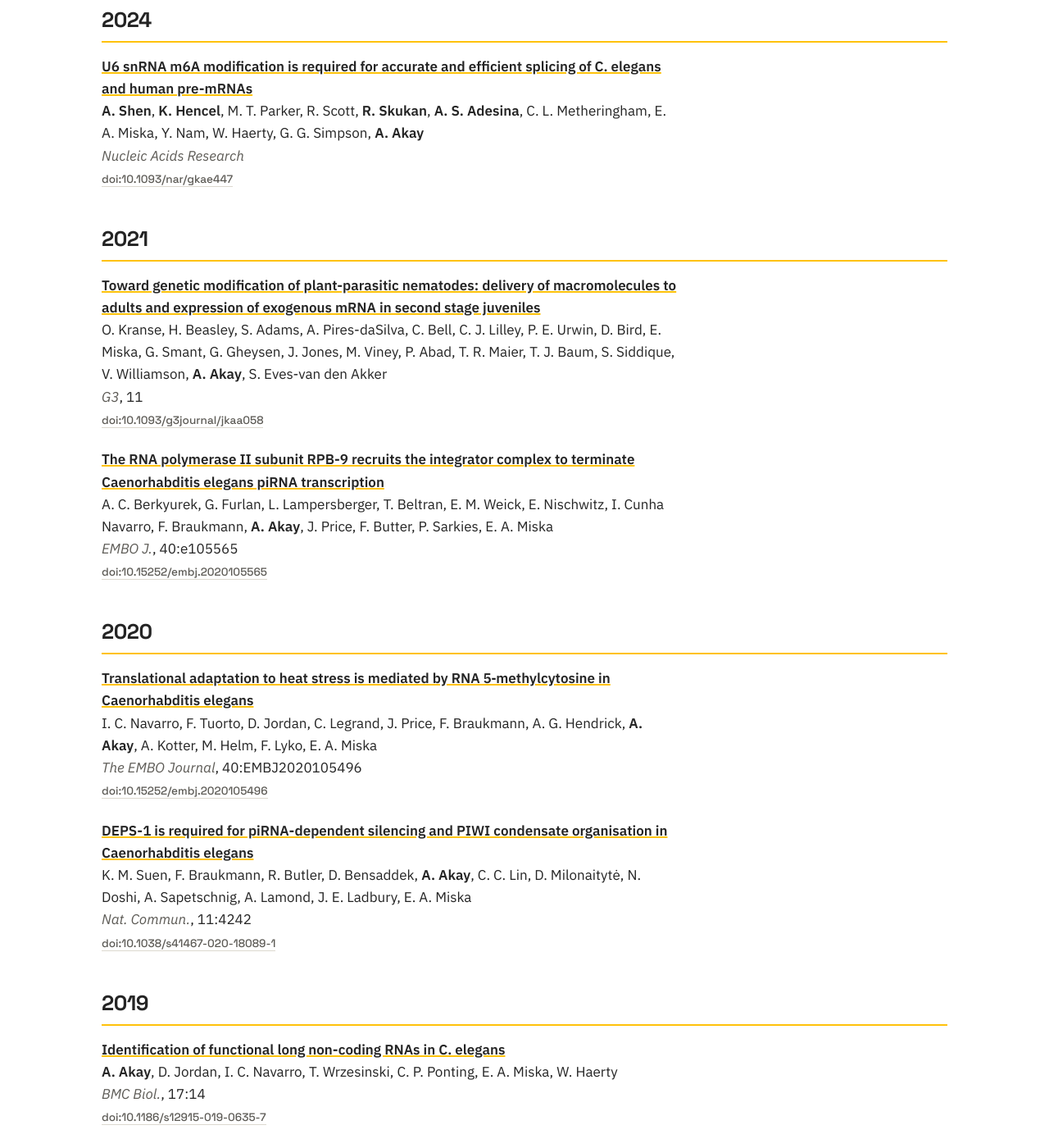
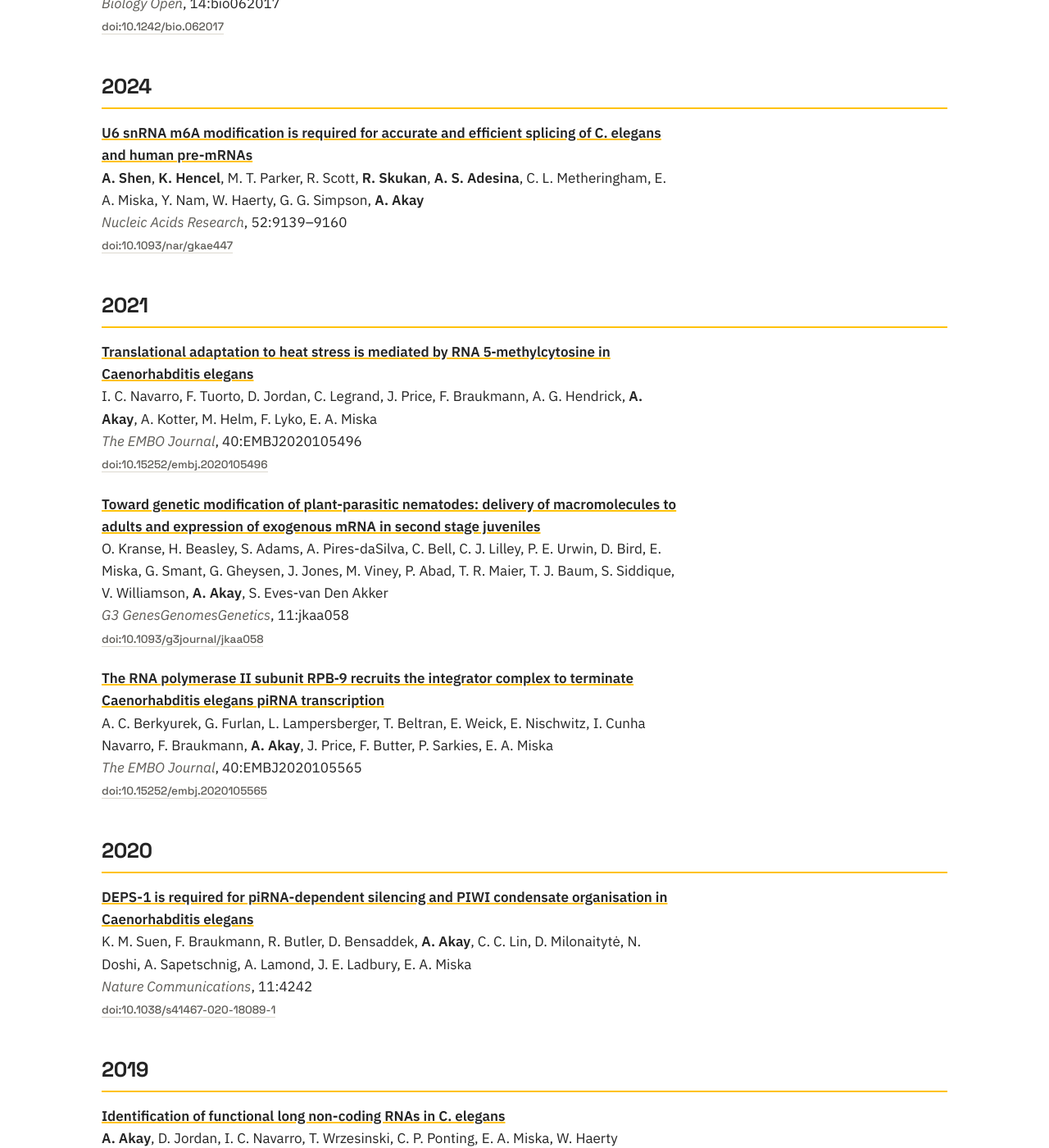
Before and after one commit to Akay-Lab/akay-lab.github.io, a Jekyll site: the page built from publications.html, in a window 1280 px wide and 1400 px high, scrolled down 976 px. Shown: the whole window at 82% size. Built offline with Jekyll 4.4.1, drawn with Linux system fonts in a browser that asks for light colours; some of the changed text lies outside the part shown.

Commit message:
Update publications from publications.bib

```diff
--- a/_data/publications.yml
+++ b/_data/publications.yml
@@ -5,24 +5,26 @@
 - title: "Widespread intron retention and exon skipping characterise alternative splicing changes in a C. elegans model of spinal muscular atrophy"
   authors: "S. Rashid, <strong>A. Shen</strong>, A. Yong, <strong>A. Akay</strong>, M. Dimitriadi"
   venue: "Human Molecular Genetics"
-  year: "2025"
+  volume: "35:ddaf176"
+  year: "2026"
   doi: "10.1093/hmg/ddaf176"
-  url: "https://doi.org/10.1093/hmg/ddaf176"
+  url: "https://academic.oup.com/hmg/article/doi/10.1093/hmg/ddaf176/8362148"
 
-- title: "Optimising Age-Specific Insulin Signalling to Slow Down Reproductive Ageing Increases Fitness in Different Nutritional Environments"
+- title: "Optimising Age‐Specific Insulin Signalling to Slow Down Reproductive Ageing Increases Fitness in Different Nutritional Environments"
   authors: "Z. Sultanova, <strong>A. Shen</strong>, <strong>K. Hencel</strong>, H. Carlsson, Z. Crighton, D. Clifton, <strong>A. Akay</strong>, A. A. Maklakov"
   venue: "Aging Cell"
-  volume: "n/a:e14481"
+  volume: "24:e14481"
   year: "2025"
   doi: "10.1111/acel.14481"
-  url: "https://onlinelibrary.wiley.com/doi/abs/10.1111/acel.14481"
+  url: "https://onlinelibrary.wiley.com/doi/10.1111/acel.14481"
 
 - title: "NAIL-MS Elucidates Crucial tRNA U34 Modifications in Response to Heat Stress across Eukaryotes and Prokaryotes"
   authors: "A. M. Vicente, <strong>K. Hencel</strong>, J. Schicktanz, C. Hammann, <strong>A. Akay</strong>, S. Kaiser"
   venue: "Journal of Molecular Biology"
+  volume: "437:169228"
   year: "2025"
   doi: "10.1016/j.jmb.2025.169228"
-  url: "https://www.sciencedirect.com/science/article/pii/S0022283625002943"
+  url: "https://linkinghub.elsevier.com/retrieve/pii/S0022283625002943"
 
 - title: "A simple, fast and inexpensive approach using E. coli to detect and estimate vitamin B12 content in microbial extracts"
   authors: "<strong>K. Hencel</strong>, M. J. Sullivan, <strong>A. Akay</strong>"
@@ -30,93 +32,94 @@
   volume: "14:bio062017"
   year: "2025"
   doi: "10.1242/bio.062017"
-  url: "https://doi.org/10.1242/bio.062017"
+  url: "https://journals.biologists.com/bio/article/14/9/bio062017/369046/A-simple-fast-and-inexpensive-approach-using-E"
 
 - title: "U6 snRNA m6A modification is required for accurate and efficient splicing of C. elegans and human pre-mRNAs"
   authors: "<strong>A. Shen</strong>, <strong>K. Hencel</strong>, M. T. Parker, R. Scott, <strong>R. Skukan</strong>, <strong>A. S. Adesina</strong>, C. L. Metheringham, E. A. Miska, Y. Nam, W. Haerty, G. G. Simpson, <strong>A. Akay</strong>"
   venue: "Nucleic Acids Research"
+  volume: "52:9139–9160"
   year: "2024"
   doi: "10.1093/nar/gkae447"
-  url: "https://doi.org/10.1093/nar/gkae447"
-
-- title: "Toward genetic modification of plant-parasitic nematodes: delivery of macromolecules to adults and expression of exogenous mRNA in second stage juveniles"
-  authors: "O. Kranse, H. Beasley, S. Adams, A. Pires-daSilva, C. Bell, C. J. Lilley, P. E. Urwin, D. Bird, E. Miska, G. Smant, G. Gheysen, J. Jones, M. Viney, P. Abad, T. R. Maier, T. J. Baum, S. Siddique, V. Williamson, <strong>A. Akay</strong>, S. Eves-van den Akker"
-  venue: "G3"
-  volume: "11"
-  year: "2021"
-  doi: "10.1093/g3journal/jkaa058"
-  url: "http://dx.doi.org/10.1093/g3journal/jkaa058"
-
-- title: "The RNA polymerase II subunit RPB-9 recruits the integrator complex to terminate Caenorhabditis elegans piRNA transcription"
-  authors: "A. C. Berkyurek, G. Furlan, L. Lampersberger, T. Beltran, E. M. Weick, E. Nischwitz, I. Cunha Navarro, F. Braukmann, <strong>A. Akay</strong>, J. Price, F. Butter, P. Sarkies, E. A. Miska"
-  venue: "EMBO J."
-  volume: "40:e105565"
-  year: "2021"
-  doi: "10.15252/embj.2020105565"
-  url: "http://dx.doi.org/10.15252/embj.2020105565"
+  url: "https://academic.oup.com/nar/article/52/15/9139/7684599"
 
 - title: "Translational adaptation to heat stress is mediated by RNA 5‐methylcytosine in Caenorhabditis elegans"
   authors: "I. C. Navarro, F. Tuorto, D. Jordan, C. Legrand, J. Price, F. Braukmann, A. G. Hendrick, <strong>A. Akay</strong>, A. Kotter, M. Helm, F. Lyko, E. A. Miska"
   venue: "The EMBO Journal"
   volume: "40:EMBJ2020105496"
-  year: "2020"
+  year: "2021"
   doi: "10.15252/embj.2020105496"
-  url: "https://doi.org/10.15252/embj.2020105496"
+  url: "https://link.springer.com/10.15252/embj.2020105496"
+
+- title: "Toward genetic modification of plant-parasitic nematodes: delivery of macromolecules to adults and expression of exogenous mRNA in second stage juveniles"
+  authors: "O. Kranse, H. Beasley, S. Adams, A. Pires-daSilva, C. Bell, C. J. Lilley, P. E. Urwin, D. Bird, E. Miska, G. Smant, G. Gheysen, J. Jones, M. Viney, P. Abad, T. R. Maier, T. J. Baum, S. Siddique, V. Williamson, <strong>A. Akay</strong>, S. Eves-van Den Akker"
+  venue: "G3 GenesGenomesGenetics"
+  volume: "11:jkaa058"
+  year: "2021"
+  doi: "10.1093/g3journal/jkaa058"
+  url: "https://academic.oup.com/g3journal/article/doi/10.1093/g3journal/jkaa058/6135037"
+
+- title: "The RNA polymerase II subunit RPB‐9 recruits the integrator complex to terminate Caenorhabditis elegans piRNA transcription"
+  authors: "A. C. Berkyurek, G. Furlan, L. Lampersberger, T. Beltran, E. Weick, E. Nischwitz, I. Cunha Navarro, F. Braukmann, <strong>A. Akay</strong>, J. Price, F. Butter, P. Sarkies, E. A. Miska"
+  venue: "The EMBO Journal"
+  volume: "40:EMBJ2020105565"
+  year: "2021"
+  doi: "10.15252/embj.2020105565"
+  url: "https://link.springer.com/10.15252/embj.2020105565"
 
 - title: "DEPS-1 is required for piRNA-dependent silencing and PIWI condensate organisation in Caenorhabditis elegans"
   authors: "K. M. Suen, F. Braukmann, R. Butler, D. Bensaddek, <strong>A. Akay</strong>, C. C. Lin, D. Milonaitytė, N. Doshi, A. Sapetschnig, A. Lamond, J. E. Ladbury, E. A. Miska"
-  venue: "Nat. Commun."
+  venue: "Nature Communications"
   volume: "11:4242"
   year: "2020"
   doi: "10.1038/s41467-020-18089-1"
-  url: "http://dx.doi.org/10.1038/s41467-020-18089-1"
+  url: "https://www.nature.com/articles/s41467-020-18089-1"
 
 - title: "Identification of functional long non-coding RNAs in C. elegans"
   authors: "<strong>A. Akay</strong>, D. Jordan, I. C. Navarro, T. Wrzesinski, C. P. Ponting, E. A. Miska, W. Haerty"
-  venue: "BMC Biol."
+  venue: "BMC Biology"
   volume: "17:14"
   year: "2019"
   doi: "10.1186/s12915-019-0635-7"
-  url: "http://dx.doi.org/10.1186/s12915-019-0635-7"
+  url: "https://bmcbiol.biomedcentral.com/articles/10.1186/s12915-019-0635-7"
 
 - title: "Preprints are good for science and good for the public"
   authors: "S. Sarabipour"
   venue: "Nature"
-  volume: "560:553"
+  volume: "560:553–553"
   year: "2018"
   doi: "10.1038/d41586-018-06054-4"
-  url: "http://www.nature.com/articles/d41586-018-06054-4"
+  url: "https://www.nature.com/articles/d41586-018-06054-4"
 
 - title: "Maintaining confidence in the reporting of scientific outputs"
   authors: "S. Sarabipour, E. M. Wissink, S. J. Burgess, Z. Hensel, H. Debat, E. Emmott, <strong>A. Akay</strong>, K. Akdemir, B. Schwessinger"
-  venue: ""
+  venue: "PeerJ Preprints"
   year: "2018"
   doi: "10.7287/peerj.preprints.27098v1"
-  url: "https://peerj.com/preprints/27098"
+  url: "https://peerj.com/preprints/27098v1"
 
 - title: "The Profile and Dynamics of RNA Modifications in Animals"
   authors: "P. van Delft, <strong>A. Akay</strong>, S. M. Huber, C. Bueschl, K. L. M. Rudolph, T. Di Domenico, R. Schuhmacher, E. A. Miska, S. Balasubramanian"
-  venue: "Chembiochem"
+  venue: "ChemBioChem"
   volume: "18:979–984"
   year: "2017"
   doi: "10.1002/cbic.201700093"
-  url: "http://dx.doi.org/10.1002/cbic.201700093"
+  url: "https://chemistry-europe.onlinelibrary.wiley.com/doi/10.1002/cbic.201700093"
 
 - title: "The Helicase Aquarius/EMB-4 Is Required to Overcome Intronic Barriers to Allow Nuclear RNAi Pathways to Heritably Silence Transcription"
   authors: "<strong>A. Akay</strong>, T. Di Domenico, K. M. Suen, A. Nabih, G. E. Parada, M. Larance, R. Medhi, A. C. Berkyurek, X. Zhang, C. J. Wedeles, K. L. M. Rudolph, J. Engelhardt, M. Hemberg, P. Ma, A. I. Lamond, J. M. Claycomb, E. A. Miska"
-  venue: "Dev. Cell"
+  venue: "Developmental Cell"
   volume: "42:241–255.e6"
   year: "2017"
   doi: "10.1016/j.devcel.2017.07.002"
-  url: "http://dx.doi.org/10.1016/j.devcel.2017.07.002"
+  url: "https://linkinghub.elsevier.com/retrieve/pii/S1534580717305440"
 
 - title: "E. coli OxyS non-coding RNA does not trigger RNAi in C. elegans"
   authors: "<strong>A. Akay</strong>, P. Sarkies, E. A. Miska"
-  venue: "Sci. Rep."
+  venue: "Scientific Reports"
   volume: "5:9597"
   year: "2015"
   doi: "10.1038/srep09597"
-  url: "http://dx.doi.org/10.1038/srep09597"
+  url: "https://www.nature.com/articles/srep09597"
 
 - title: "Stress response: anything that doesn't kill you makes you stronger"
   authors: "A. Gartner, <strong>A. Akay</strong>"
@@ -124,18 +127,18 @@
   year: "2013"
   url: "https://www.sciencedirect.com/science/article/pii/S0960982213011834"
 
-- title: "RNA-binding protein GLD-1/quaking genetically interacts with the mir-35 and the let-7 miRNA pathways in Caenorhabditis elegans"
+- title: "RNA-binding protein GLD-1/quaking genetically interacts with the mir-35 and the let- 7 miRNA pathways in Caenorhabditis elegans"
   authors: "<strong>A. Akay</strong>, A. Craig, N. Lehrbach, M. Larance, E. Pourkarimi, J. E. Wright, A. Lamond, E. Miska, A. Gartner"
-  venue: "Open Biol."
+  venue: "Open Biology"
   volume: "3:130151"
   year: "2013"
   doi: "10.1098/rsob.130151"
-  url: "http://dx.doi.org/10.1098/rsob.130151"
+  url: "https://royalsocietypublishing.org/doi/10.1098/rsob.130151"
 
 - title: "Alkylation damage causes MMR-dependent chromosomal instability in vertebrate embryos"
   authors: "H. Feitsma, <strong>A. Akay</strong>, E. Cuppen"
-  venue: "Nucleic Acids Res."
+  venue: "Nucleic Acids Research"
   volume: "36:4047–4056"
   year: "2008"
   doi: "10.1093/nar/gkn341"
-  url: "http://dx.doi.org/10.1093/nar/gkn341"
+  url: "https://academic.oup.com/nar/article-lookup/doi/10.1093/nar/gkn341"
```
